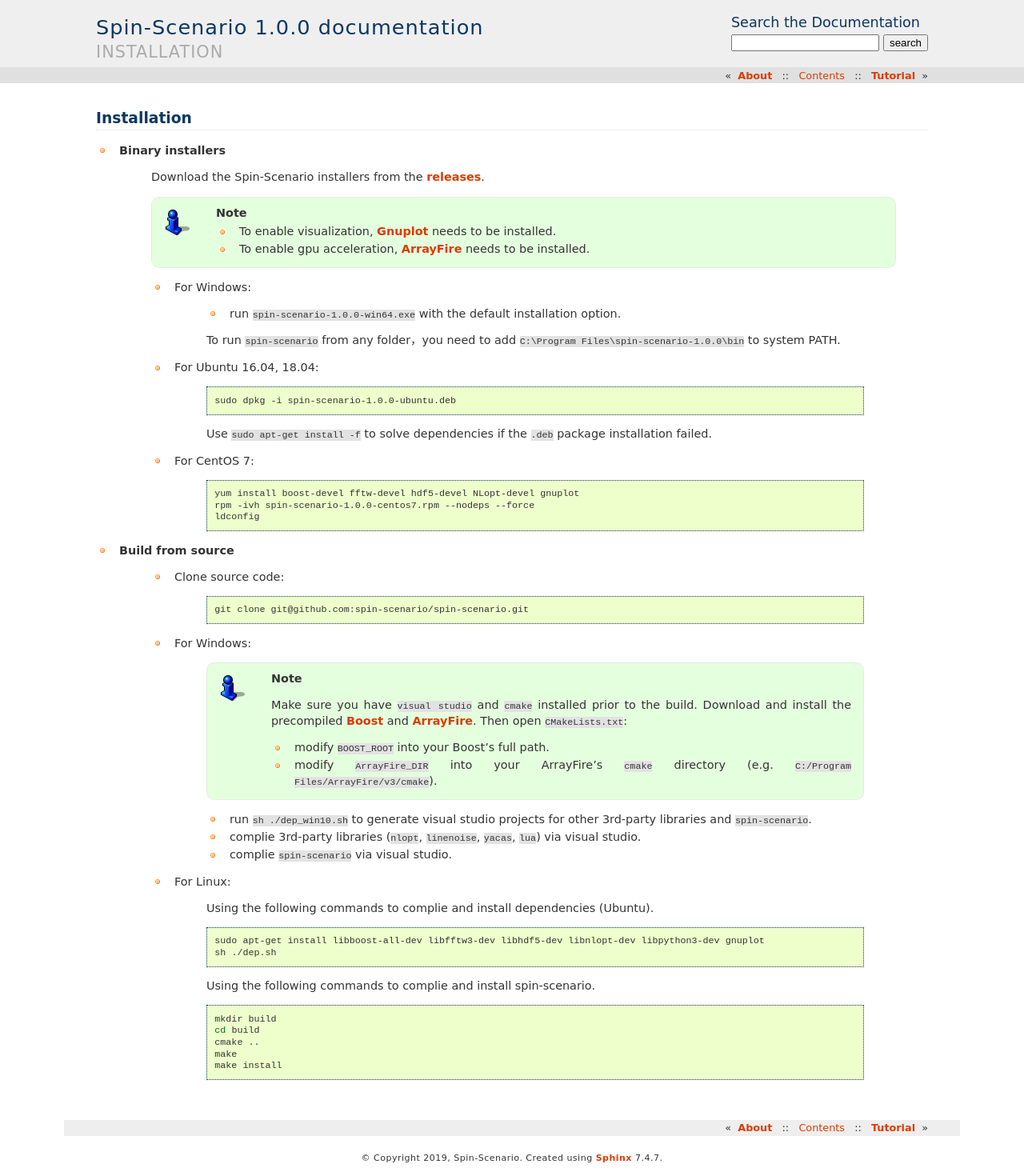
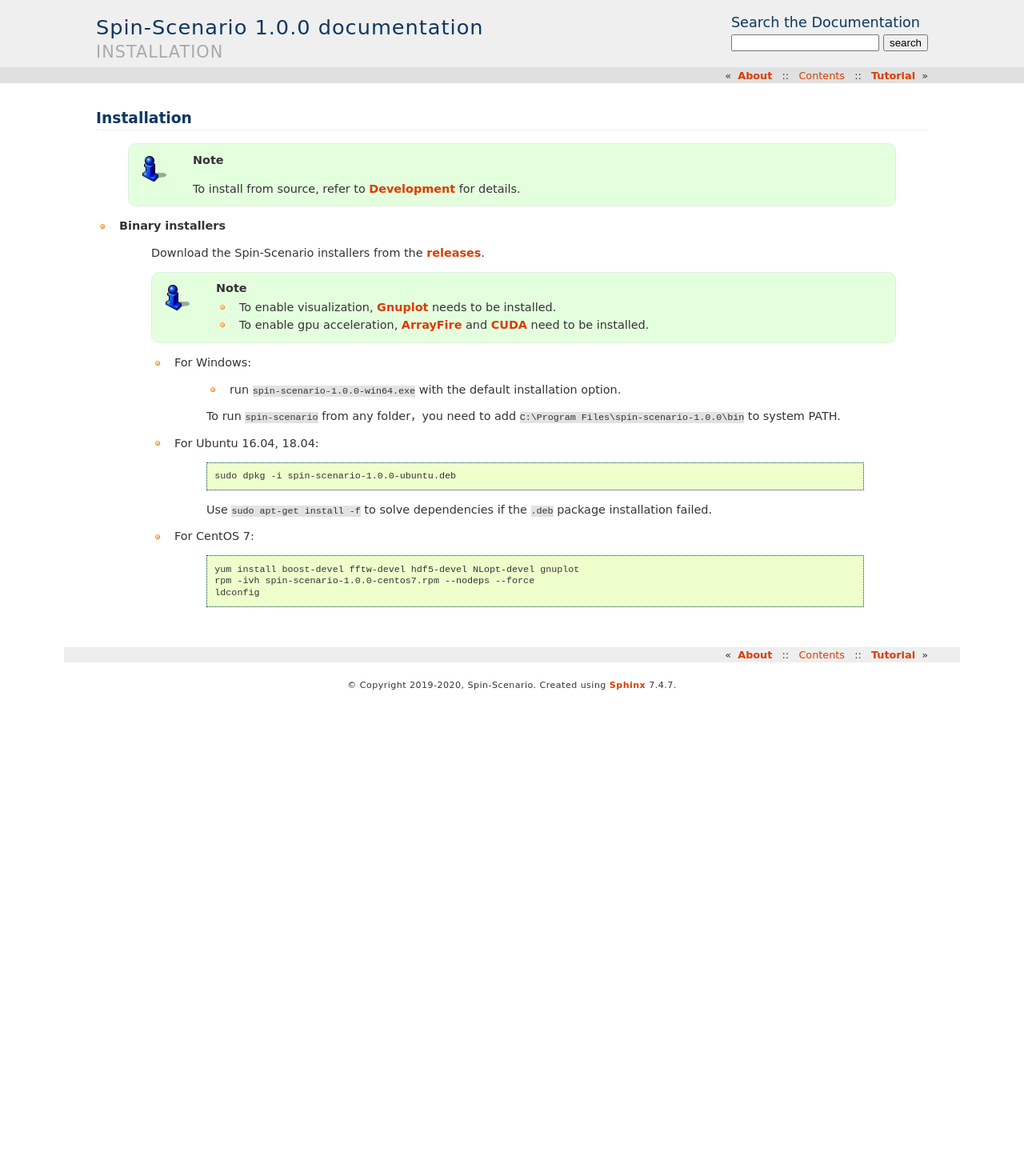
Before and after one commit to spin-scenario/spin-scenario, a Sphinx documentation site: the page built from docs/source/installation.rst, in a window 1280 px wide. Shown: the whole page at 80% size. Built offline with Sphinx 7.4.7, drawn with Linux system fonts in a browser that asks for light colours; after the commit the page ends 900 px from its top, so only the background shows below that.

```diff
--- a/docs/source/conf.py
+++ b/docs/source/conf.py
@@ -47,7 +47,7 @@
 
 # General information about the project.
 project = 'Spin-Scenario'
-copyright = '2019, Spin-Scenario'
+copyright = '2019-2020, Spin-Scenario'
 author = 'Yan Chang'
 
 # The version info for the project you're documenting, acts as replacement for
--- a/docs/source/index.rst
+++ b/docs/source/index.rst
@@ -29,6 +29,7 @@
 	module/physx
 	module/utility
 	api/api-top
+	development
 	roadmap
 	publication
 	license
--- a/docs/source/installation.rst
+++ b/docs/source/installation.rst
@@ -1,12 +1,16 @@
 Installation
 =============
+
+    .. note::
+	    To install from source, refer to :doc:`Development<development>` for details.
+
 * **Binary installers**
 
     Download the Spin-Scenario installers from the `releases`_.
 
     .. note::
 	    * To enable visualization, `Gnuplot <http://www.gnuplot.info/>`_ needs to be installed.
-	    * To enable gpu acceleration, `ArrayFire <https://arrayfire.com/download/>`_ needs to be installed.
+	    * To enable gpu acceleration, `ArrayFire <https://arrayfire.com/download/>`_  and `CUDA <https://developer.nvidia.com/cuda-downloads>`_ need to be installed.
 
     * For Windows:
 
@@ -31,50 +35,4 @@
          ldconfig
 
 
-* **Build from source**
-
-    * Clone source code:
-
-        .. code-block:: sh
-
-         git clone git@github.com:spin-scenario/spin-scenario.git
-
-
-    * For Windows:
-
-        .. note::
-
-            Make sure you have ``visual studio`` and  ``cmake`` installed prior to the build. Download and install the precompiled
-            `Boost <https://sourceforge.net/projects/boost/files/boost-binaries/>`_ and `ArrayFire <https://arrayfire.com/download/>`_.  Then open ``CMakeLists.txt``:
-
-            * modify ``BOOST_ROOT`` into your Boost's full path.
-            * modify ``ArrayFire_DIR`` into your ArrayFire's ``cmake`` directory (e.g. ``C:/Program Files/ArrayFire/v3/cmake``).
-
-        * run ``sh ./dep_win10.sh`` to  generate visual studio projects for other 3rd-party libraries and ``spin-scenario``.
-        * complie 3rd-party libraries (``nlopt``, ``linenoise``, ``yacas``, ``lua``) via visual studio.
-        * complie ``spin-scenario`` via visual studio.
-
-
-
-    * For Linux:
-
-        Using the following commands to complie and install dependencies (Ubuntu).
-
-        .. code-block:: sh
-
-         sudo apt-get install libboost-all-dev libfftw3-dev libhdf5-dev libnlopt-dev libpython3-dev gnuplot
-         sh ./dep.sh
-
-        Using the following commands to complie and install spin-scenario.
-
-        .. code-block:: sh
-
-         mkdir build
-         cd build
-         cmake ..
-         make
-         make install
-
-
-
 .. _releases: https://github.com/spin-scenario/spin-scenario/releases
```
Also changed, not shown: CMakeLists.txt (+7 -5 lines), docs/source/development.rst (added, +63 -0 lines), 5 other files.
